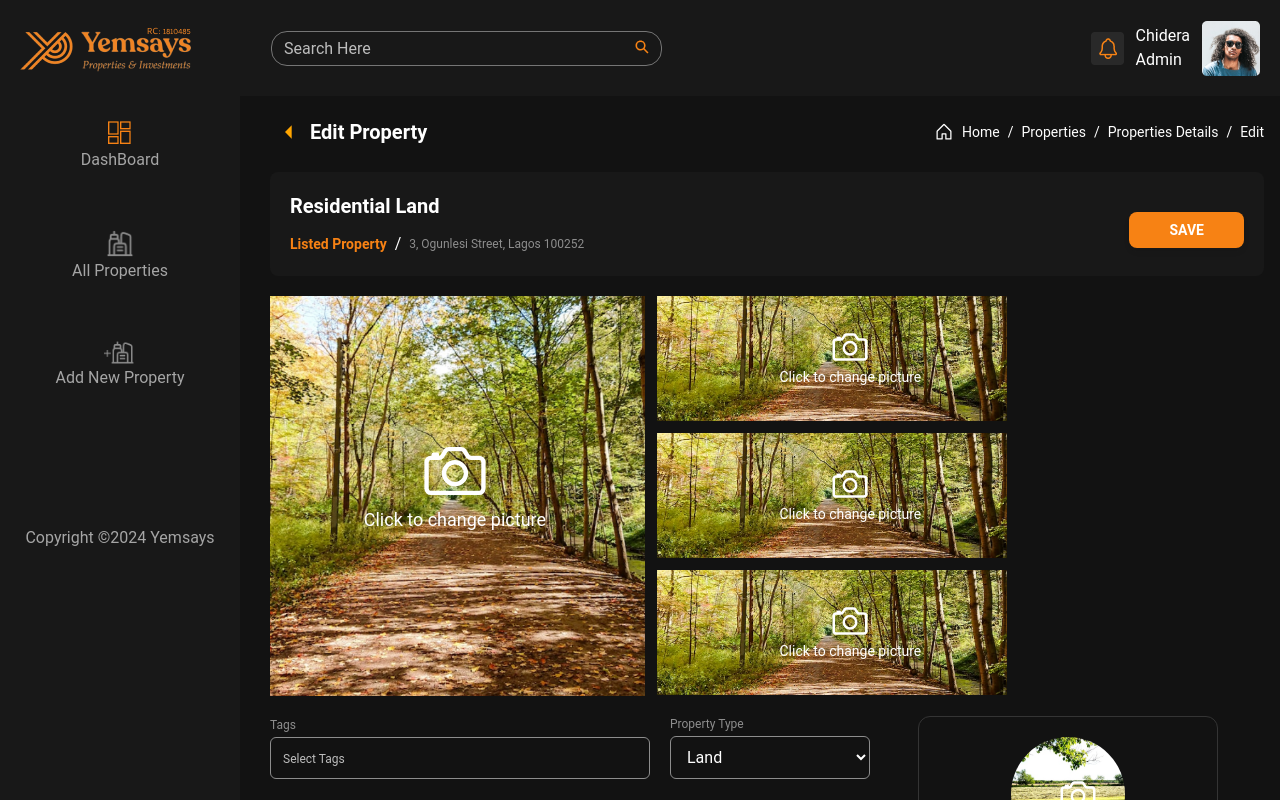
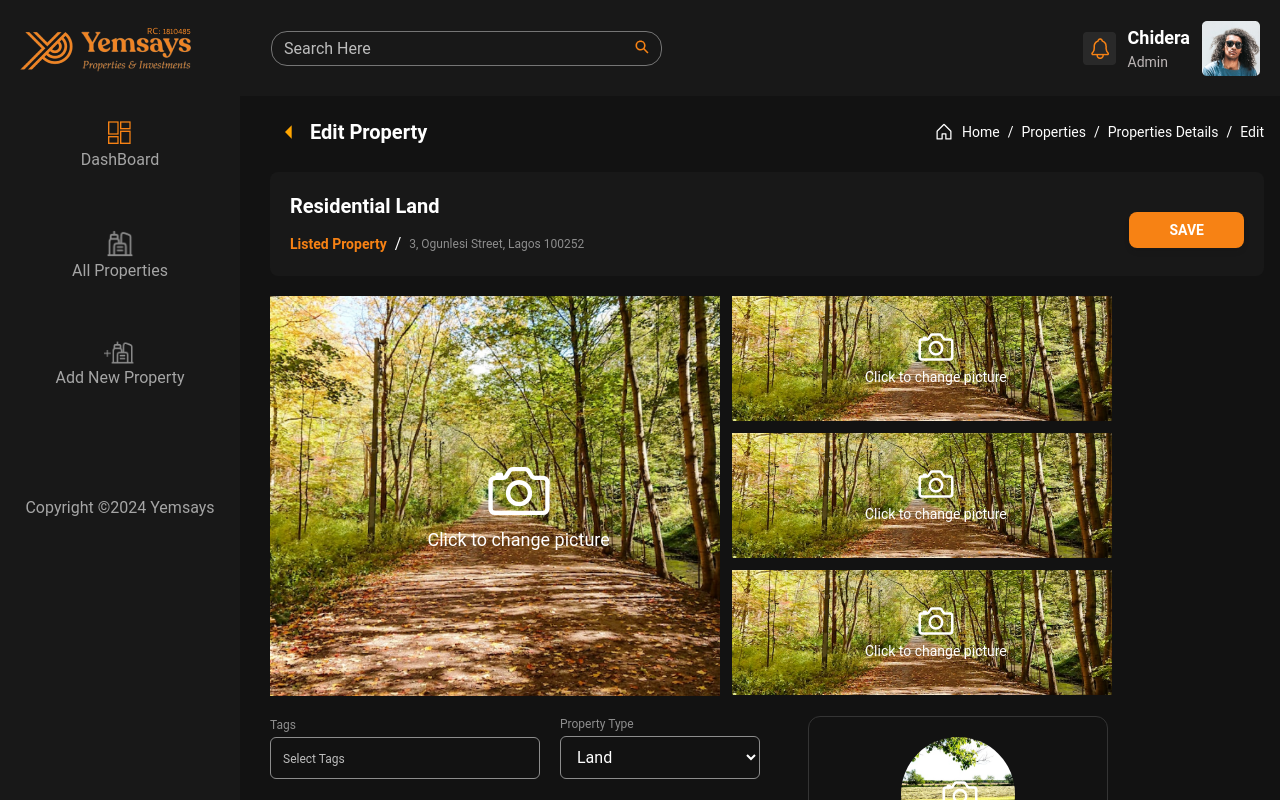
Before and after one commit to Benjamin-chidera/client, a React (Vite) app: page /admin/edit-property in a window 1280 px wide. Shown: the top 800 px of the page. Built offline with nearby package versions, Linux system fonts and the light colour scheme.

Commit message:
refact: made some changes on the add new property page

```diff
--- a/src/App.css
+++ b/src/App.css
@@ -166,25 +166,25 @@ body {
   }
 }
 
-@media (min-width: 1320px) {
+@media (min-width: 1100px) {
   .pic-one {
-    width: 550px;
+    width: 450px;
     height: 400px;
     max-width: 100%;
   }
 
   .pic-two {
-    width: 480px;
+    width: 380px;
     height: 125px;
     max-width: 100%;
   }
 
   .tags {
-    width: 380px !important;
+    width: 270px !important;
   }
 
   .location {
-    width: 600px !important;
+    width: 485px !important;
   }
 
   .pic-one-cam {
--- a/src/components/admin/Navbar.jsx
+++ b/src/components/admin/Navbar.jsx
@@ -53,8 +53,8 @@ export const Navbar = () => {
           <img src={bell} alt="" />
 
           <div>
-            <h1>Chidera</h1>
-            <p>Admin</p>
+            <h1 className="font-semibold text-lg">Chidera</h1>
+            <p className="text-sm text-[#BDB7B7]">Admin</p>
           </div>
 
           <img src={admin} alt="admin-pic" />
--- a/src/components/admin/PropertyCard.jsx
+++ b/src/components/admin/PropertyCard.jsx
@@ -14,6 +14,7 @@ import { LuBath } from "react-icons/lu";
 import { GiHomeGarage } from "react-icons/gi";
 import { FaRegSquare } from "react-icons/fa";
 import { property } from "../../data/Property";
+import { Link } from "react-router-dom";
 
 export function PropertyCard() {
   const two = property.slice(0, 2);
@@ -95,9 +96,12 @@ export function PropertyCard() {
                 </div>
               </section>
 
-              <Button className="bg-[#F78214] w-[314px] max-w-[100%]">
+              <Link
+                className="bg-[#F78214] max-w-[100%] text-white py-3 rounded-xl px-[85px] mx-auto"
+                to={"/admin/propertyDetails"}
+              >
                 View Details
-              </Button>
+              </Link>
             </CardFooter>
           </Card>
         );
--- a/src/components/admin/SideBar.jsx
+++ b/src/components/admin/SideBar.jsx
@@ -48,7 +48,7 @@ export const SideBar = () => {
         </Link>
       </div>
 
-      <p className="text-[#A5A5A5] pt-20">Copyright &copy;2024 Yemsays</p>
+      <p className="text-[#A5A5A5] pt-[50px]">Copyright &copy;2024 Yemsays</p>
     </div>
   );
 };
```
